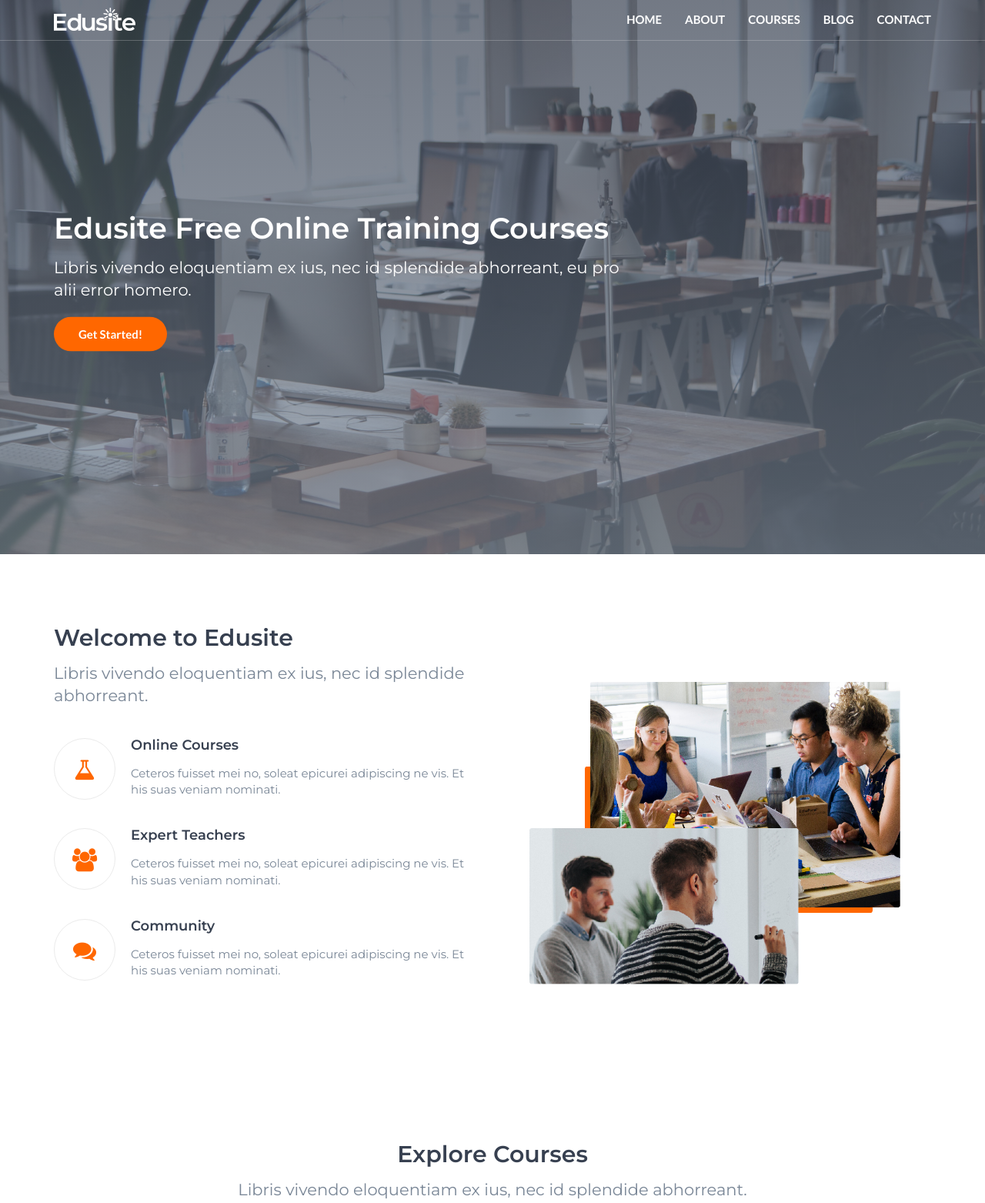
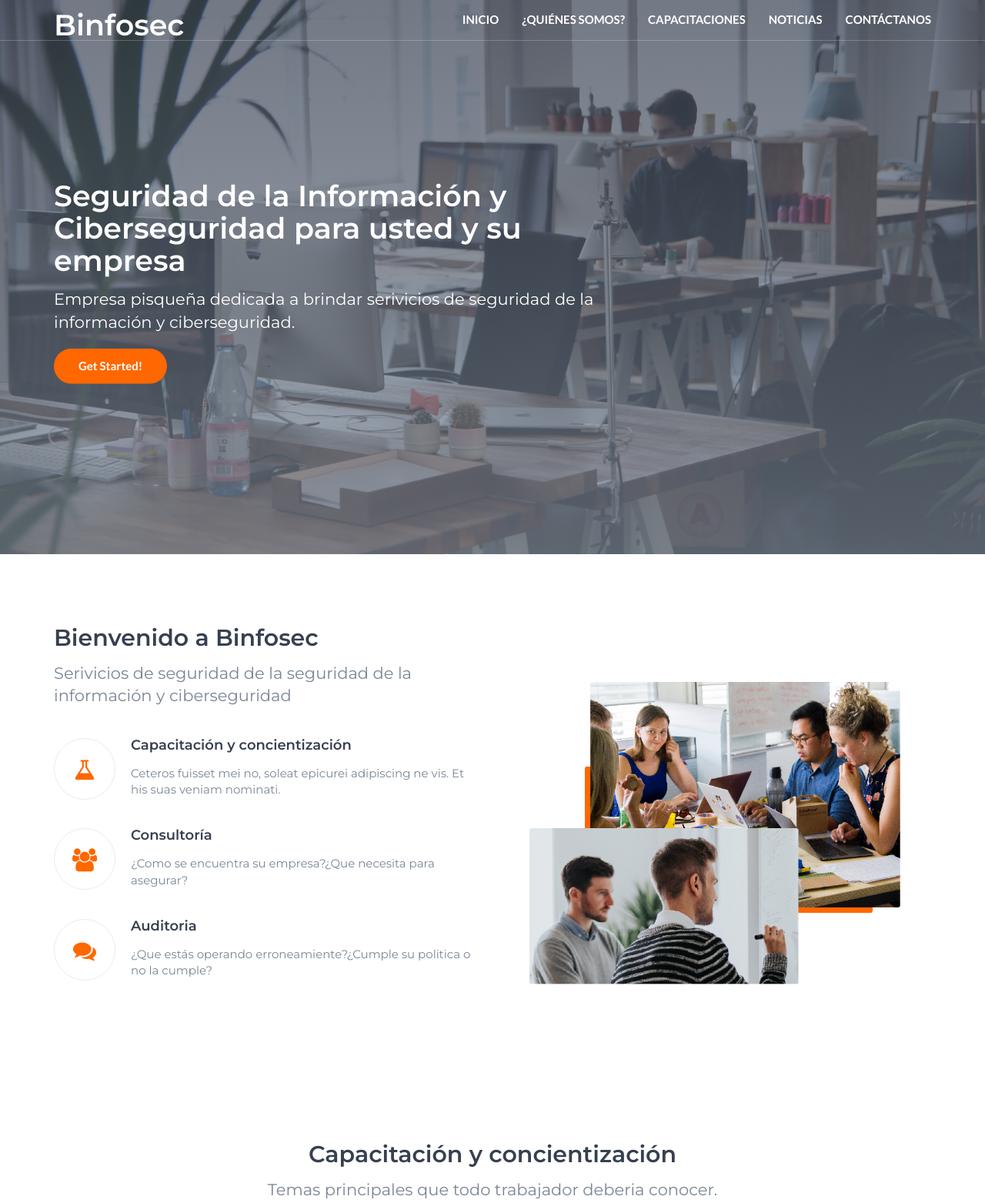
Before and after one commit to RealExampleMan/binfosec, a plain HTML site: page index.html in a window 1280 px wide. Shown: the top 1563 px of the page at 77% size. Drawn offline with Linux system fonts and the light colour scheme.

Commit message:
index changes

```diff
--- a/index.html
+++ b/index.html
@@ -6,7 +6,7 @@
 		<meta name="viewport" content="width=device-width, initial-scale=1">
 		 <!-- The above 3 meta tags *must* come first in the head; any other head content must come *after* these tags -->
 
-		<title>HTML Education Template</title>
+		<title>Binfosec Consulting</title>
 
 		<!-- Google font -->
 		<link href="https://fonts.googleapis.com/css?family=Lato:700%7CMontserrat:400,600" rel="stylesheet">
@@ -37,9 +37,11 @@
 				<div class="navbar-header">
 					<!-- Logo -->
 					<div class="navbar-brand">
-						<a class="logo" href="index.html">
+						<h1 class="white-text">Binfosec</h1>
+						<!--a class="logo" href="index.html">
 							<img src="./img/logo-alt.png" alt="logo">
-						</a>
+
+						</a-->
 					</div>
 					<!-- /Logo -->
 
@@ -53,11 +55,11 @@
 				<!-- Navigation -->
 				<nav id="nav">
 					<ul class="main-menu nav navbar-nav navbar-right">
-						<li><a href="index.html">Home</a></li>
-						<li><a href="#">About</a></li>
-						<li><a href="#">Courses</a></li>
-						<li><a href="blog.html">Blog</a></li>
-						<li><a href="contact.html">Contact</a></li>
+						<li><a href="index.html">Inicio</a></li>
+						<li><a href="#">¿Quiénes somos?</a></li>
+						<li><a href="#">Capacitaciones</a></li>
+						<li><a href="blog.html">Noticias</a></li>
+						<li><a href="contact.html">Contáctanos</a></li>
 					</ul>
 				</nav>
 				<!-- /Navigation -->
@@ -77,8 +79,8 @@
 				<div class="container">
 					<div class="row">
 						<div class="col-md-8">
-							<h1 class="white-text">Edusite Free Online Training Courses</h1>
-							<p class="lead white-text">Libris vivendo eloquentiam ex ius, nec id splendide abhorreant, eu pro alii error homero.</p>
+							<h1 class="white-text">Seguridad de la Información y Ciberseguridad para usted y su empresa</h1>
+							<p class="lead white-text">Empresa pisqueña dedicada a brindar serivicios de seguridad de la información y ciberseguridad.</p>
 							<a class="main-button icon-button" href="#">Get Started!</a>
 						</div>
 					</div>
@@ -99,15 +101,15 @@
 
 					<div class="col-md-6">
 						<div class="section-header">
-							<h2>Welcome to Edusite</h2>
-							<p class="lead">Libris vivendo eloquentiam ex ius, nec id splendide abhorreant.</p>
+							<h2>Bienvenido a Binfosec</h2>
+							<p class="lead">Serivicios de seguridad de la seguridad de la información y ciberseguridad</p>
 						</div>
 
 						<!-- feature -->
 						<div class="feature">
 							<i class="feature-icon fa fa-flask"></i>
 							<div class="feature-content">
-								<h4>Online Courses </h4>
+								<h4>Capacitación y concientización </h4>
 								<p>Ceteros fuisset mei no, soleat epicurei adipiscing ne vis. Et his suas veniam nominati.</p>
 							</div>
 						</div>
@@ -117,8 +119,8 @@
 						<div class="feature">
 							<i class="feature-icon fa fa-users"></i>
 							<div class="feature-content">
-								<h4>Expert Teachers</h4>
-								<p>Ceteros fuisset mei no, soleat epicurei adipiscing ne vis. Et his suas veniam nominati.</p>
+								<h4>Consultoría</h4>
+								<p>¿Como se encuentra su empresa?¿Que necesita para asegurar?</p>
 							</div>
 						</div>
 						<!-- /feature -->
@@ -127,8 +129,8 @@
 						<div class="feature">
 							<i class="feature-icon fa fa-comments"></i>
 							<div class="feature-content">
-								<h4>Community</h4>
-								<p>Ceteros fuisset mei no, soleat epicurei adipiscing ne vis. Et his suas veniam nominati.</p>
+								<h4>Auditoria</h4>
+								<p>¿Que estás operando erroneamiente?¿Cumple su politica o no la cumple?</p>
 							</div>
 						</div>
 						<!-- /feature -->
@@ -158,8 +160,8 @@
 				<!-- row -->
 				<div class="row">
 					<div class="section-header text-center">
-						<h2>Explore Courses</h2>
-						<p class="lead">Libris vivendo eloquentiam ex ius, nec id splendide abhorreant.</p>
+						<h2>Capacitación y concientización</h2>
+						<p class="lead">Temas principales que todo trabajador deberia conocer.</p>
 					</div>
 				</div>
 				<!-- /row -->
@@ -312,7 +314,7 @@
 
 				<div class="row">
 					<div class="center-btn">
-						<a class="main-button icon-button" href="#">More Courses</a>
+						<a class="main-button icon-button" href="#">Más información</a>
 					</div>
 				</div>
 
@@ -336,8 +338,8 @@
 				<div class="row">
 
 					<div class="col-md-6">
-						<h2 class="white-text">Ceteros fuisset mei no, soleat epicurei adipiscing ne vis.</h2>
-						<p class="lead white-text">Ceteros fuisset mei no, soleat epicurei adipiscing ne vis. Et his suas veniam nominati.</p>
+						<h2 class="white-text">Una empresa se debora 192 dias en decubrir que ha sido victima de un robo de información.</h2>
+						<p class="lead white-text">Un análisis de Ciberinteligencia precisa que las empresas identifican de manera tardía un .</p>
 						<a class="main-button icon-button" href="#">Get Started!</a>
 					</div>
 
@@ -359,8 +361,8 @@
 				<!-- row -->
 				<div class="row">
 					<div class="section-header text-center">
-						<h2>Why Edusite</h2>
-						<p class="lead">Libris vivendo eloquentiam ex ius, nec id splendide abhorreant.</p>
+						<h2>Por qué Binfosec</h2>
+						<p class="lead">Somos una empresa emprendora pisqueña en brindar apoyo digital en temas de seguridad de la información y ciberseguridad.</p>
 					</div>
 
 					<!-- feature -->
@@ -368,8 +370,8 @@
 						<div class="feature">
 							<i class="feature-icon fa fa-flask"></i>
 							<div class="feature-content">
-								<h4>Online Courses</h4>
-								<p>Ceteros fuisset mei no, soleat epicurei adipiscing ne vis. Et his suas veniam nominati.</p>
+								<h4>Capacitaciones</h4>
+								<p>Dinamicas, entendibles y prácticas.</p>
 							</div>
 						</div>
 					</div>
@@ -380,8 +382,8 @@
 						<div class="feature">
 							<i class="feature-icon fa fa-users"></i>
 							<div class="feature-content">
-								<h4>Expert Teachers</h4>
-								<p>Ceteros fuisset mei no, soleat epicurei adipiscing ne vis. Et his suas veniam nominati.</p>
+								<h4>Personal Calificado</h4>
+								<p>Equipo de profesional con certificaciones internacionales.</p>
 							</div>
 						</div>
 					</div>
@@ -392,8 +394,8 @@
 						<div class="feature">
 							<i class="feature-icon fa fa-comments"></i>
 							<div class="feature-content">
-								<h4>Community</h4>
-								<p>Ceteros fuisset mei no, soleat epicurei adipiscing ne vis. Et his suas veniam nominati.</p>
+								<h4>Innovadores</h4>
+								<p>Nos adaptamos a la nuevas tendencias.</p>
 							</div>
 						</div>
 					</div>
@@ -408,9 +410,9 @@
 				<div class="row">
 
 					<div class="col-md-6">
-						<h3>Persius imperdiet incorrupte et qui, munere nusquam et nec.</h3>
-						<p class="lead">Libris vivendo eloquentiam ex ius, nec id splendide abhorreant.</p>
-						<p>No vel facete sententiae, quodsi dolores no quo, pri ex tamquam interesset necessitatibus. Te denique cotidieque delicatissimi sed. Eu doming epicurei duo. Sit ea perfecto deseruisse theophrastus. At sed malis hendrerit, elitr deseruisse in sit, sit ei facilisi mediocrem.</p>
+						<h3>La mejor manera de prevenir un ataque informatica es previniendo a que esto suceda.</h3>
+						<p class="lead">Caso práctico.</p>
+						<p>De acuerdo a firmas internacionales, es el eslabón mas debil es la persona o el mismo empleado.</p>
 					</div>
 
 					<div class="col-md-5 col-md-offset-1">
@@ -443,9 +445,9 @@
 				<div class="row">
 
 					<div class="col-md-8 col-md-offset-2 text-center">
-						<h2 class="white-text">Contact Us</h2>
-						<p class="lead white-text">Libris vivendo eloquentiam ex ius, nec id splendide abhorreant.</p>
-						<a class="main-button icon-button" href="#">Contact Us Now</a>
+						<h2 class="white-text">Contactanos</h2>
+						<p class="lead white-text">Si desea mayor información, haga click en el siguiente boton.</p>
+						<a class="main-button icon-button" href="#">Contactar ahora</a>
 					</div>
 
 				</div>
@@ -469,9 +471,10 @@
 					<!-- footer logo -->
 					<div class="col-md-6">
 						<div class="footer-logo">
-							<a class="logo" href="index.html">
+							<h1 class="white-text">Binfosec</h1>
+							<!--a class="logo" href="index.html">
 								<img src="./img/logo.png" alt="logo">
-							</a>
+							</a-->
 						</div>
 					</div>
 					<!-- footer logo -->
@@ -479,11 +482,11 @@
 					<!-- footer nav -->
 					<div class="col-md-6">
 						<ul class="footer-nav">
-							<li><a href="index.html">Home</a></li>
-							<li><a href="#">About</a></li>
-							<li><a href="#">Courses</a></li>
-							<li><a href="blog.html">Blog</a></li>
-							<li><a href="contact.html">Contact</a></li>
+							<li><a href="index.html">Inicio</a></li>
+							<li><a href="#">¿Quiénes somos?</a></li>
+							<li><a href="#">Capacitaciones</a></li>
+							<li><a href="blog.html">Noticias</a></li>
+							<li><a href="contact.html">Contactanos</a></li>
 						</ul>
 					</div>
 					<!-- /footer nav -->
@@ -510,7 +513,7 @@
 					<!-- copyright -->
 					<div class="col-md-8 col-md-pull-4">
 						<div class="footer-copyright">
-							<span>&copy; Copyright 2018. All Rights Reserved. | This template is made with <i class="fa fa-heart-o" aria-hidden="true"></i> by <a href="https://colorlib.com">Colorlib</a></span>
+							<span>&copy; Copyright 2021. Derechos Reservados. | This template is made with <i class="fa fa-heart-o" aria-hidden="true"></i> by <a href="https://colorlib.com">Colorlib</a></span>
 						</div>
 					</div>
 					<!-- /copyright -->
```
